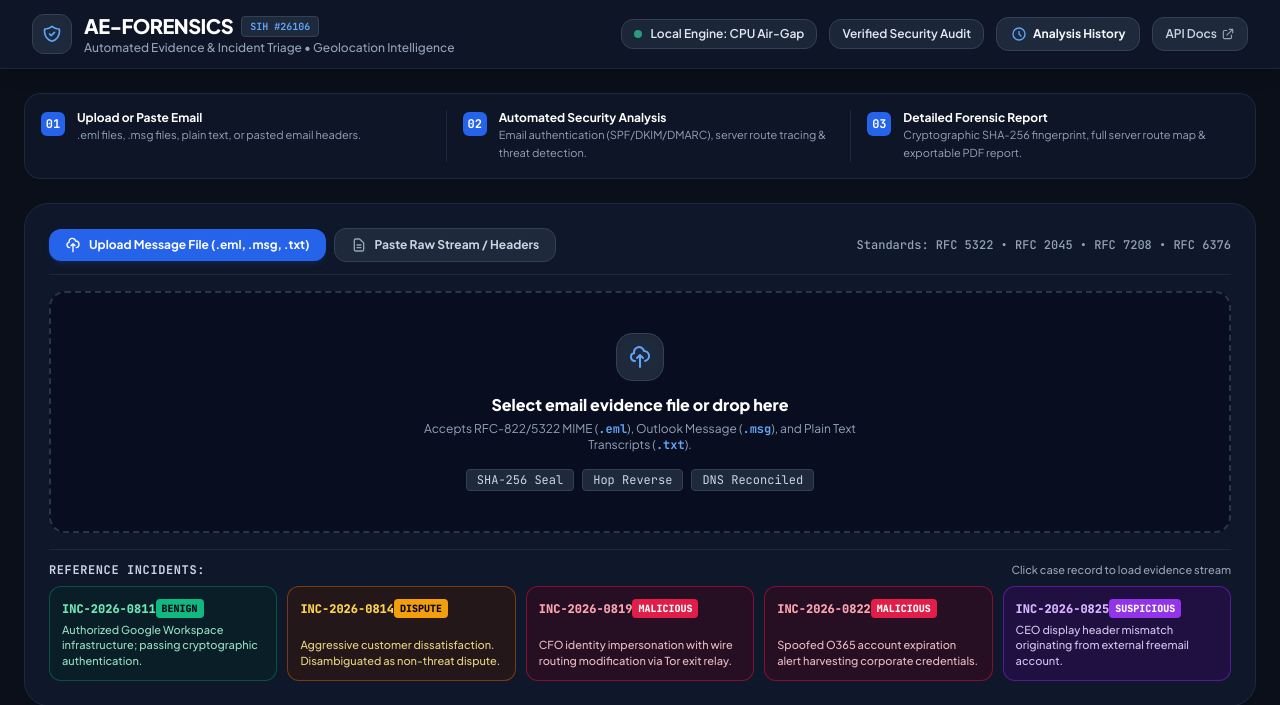
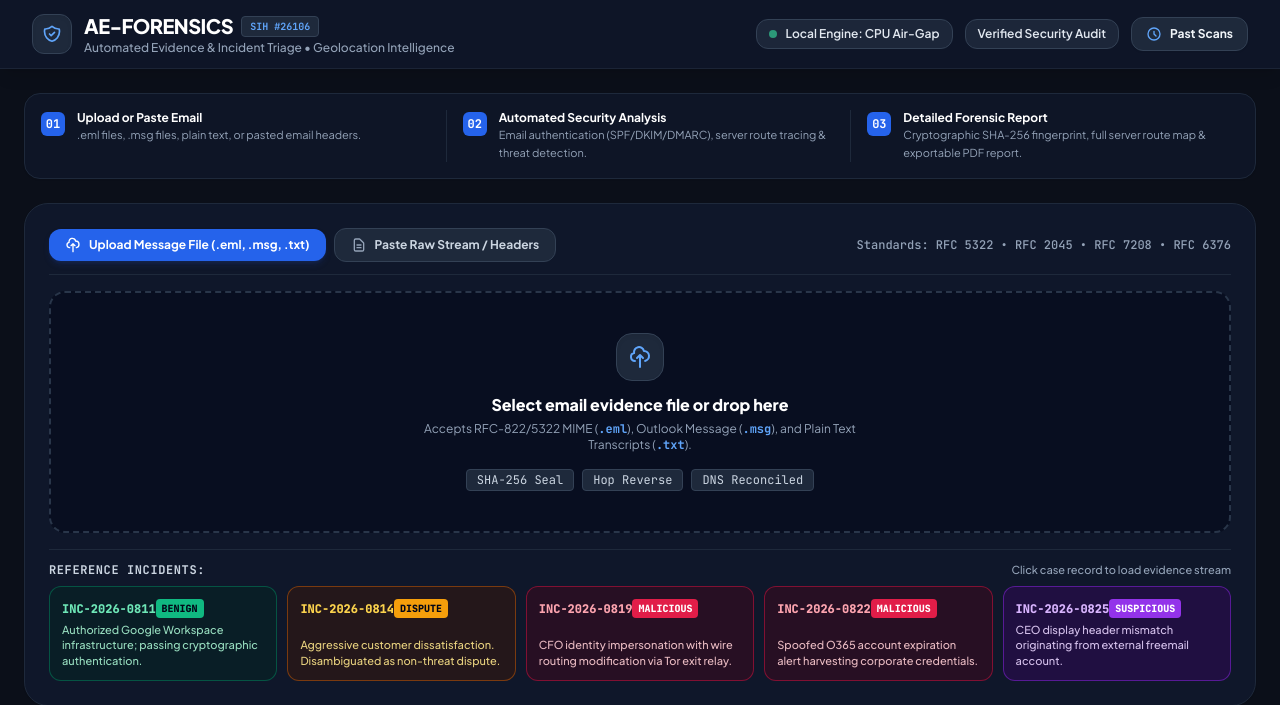
Before and after one commit to Ayad-9/SIH-PROJECT, a FastAPI app: page / in a window 1280 px wide. Shown: the top 705 px of the page. Run offline with FastAPI, Linux system fonts and the light colour scheme; some libraries are stand-ins or nearby versions.

Commit message:
refactor(ui): remove API Docs button and simplify analysis history button to 'Past Scans'

```diff
--- a/ae-forensics/templates/index.html
+++ b/ae-forensics/templates/index.html
@@ -176,23 +176,13 @@
           <span>New Analysis</span>
         </button>
 
-        <!-- Case History Archive Drawer Button -->
-        <button onclick="toggleHistoryDrawer()" class="flex items-center gap-1.5 text-xs px-3.5 py-2 rounded-xl bg-slate-800 hover:bg-slate-700 text-slate-100 border border-slate-700 font-bold transition shadow-sm">
+        <!-- Past Scans Drawer Button -->
+        <button onclick="toggleHistoryDrawer()" title="View previously analyzed emails" class="flex items-center gap-2 text-xs px-3.5 py-2 rounded-xl bg-slate-800 hover:bg-slate-700 text-slate-100 border border-slate-700 font-bold transition shadow-sm active:scale-95">
           <svg class="w-4 h-4 text-blue-400" fill="none" stroke="currentColor" viewBox="0 0 24 24">
             <path stroke-linecap="round" stroke-linejoin="round" stroke-width="2" d="M12 8v4l3 3m6-3a9 9 0 11-18 0 9 9 0 0118 0z" />
           </svg>
-          <span>Analysis History</span>
+          <span>Past Scans</span>
         </button>
-
-
-
-        <!-- API Specs Link -->
-        <a id="apiDocsLink" href="/docs" target="_blank" class="hidden sm:flex items-center gap-1 text-xs px-3 py-2 rounded-xl bg-slate-800 hover:bg-slate-700 text-slate-300 border border-slate-700 font-semibold transition shadow-sm">
-          <span>API Docs</span>
-          <svg class="w-3.5 h-3.5 text-slate-400" fill="none" stroke="currentColor" viewBox="0 0 24 24">
-            <path stroke-linecap="round" stroke-linejoin="round" stroke-width="2" d="M10 6H6a2 2 0 00-2 2v10a2 2 0 002 2h10a2 2 0 002-2v-4M14 4h6m0 0v6m0-6L10 14" />
-          </svg>
-        </a>
 
       </div>
     </div>
@@ -1009,7 +999,10 @@
     <div class="bg-slate-900 w-full max-w-md h-full shadow-2xl p-6 flex flex-col justify-between border-l border-slate-800">
       <div class="space-y-4 flex-1 overflow-y-auto">
         <div class="flex justify-between items-center border-b border-slate-800 pb-3">
-          <h3 class="text-base font-black text-white font-mono uppercase">Case Archive</h3>
+          <div>
+            <h3 class="text-base font-black text-white font-mono uppercase">Past Scans</h3>
+            <p class="text-xs text-slate-400">Click any email below to reload its full forensic report.</p>
+          </div>
           <button onclick="toggleHistoryDrawer()" class="text-slate-400 hover:text-white font-bold text-lg">&times;</button>
         </div>
         <div id="historyCasesList" class="space-y-2.5">
@@ -1018,7 +1011,7 @@
       </div>
       <div class="pt-4 border-t border-slate-800">
         <button onclick="toggleHistoryDrawer()" class="w-full py-2.5 rounded-xl bg-slate-800 hover:bg-slate-700 text-slate-200 border border-slate-700 font-bold text-xs transition">
-          Close Archive
+          Close
         </button>
       </div>
     </div>
@@ -1042,15 +1035,6 @@
       location.hostname === '[::1]'
     );
     const API_BASE = isLocalhost ? '' : DEFAULT_LAMBDA_URL;
-
-    function updateDocsLink() {
-      const link = document.getElementById('apiDocsLink');
-      if (link) {
-        link.href = API_BASE ? `${API_BASE}/docs` : '/docs';
-      }
-    }
-    // Set dynamic docs link on load
-    updateDocsLink();
 
     let currentCaseData = null;
     let rawHeadersCache = '';
```
